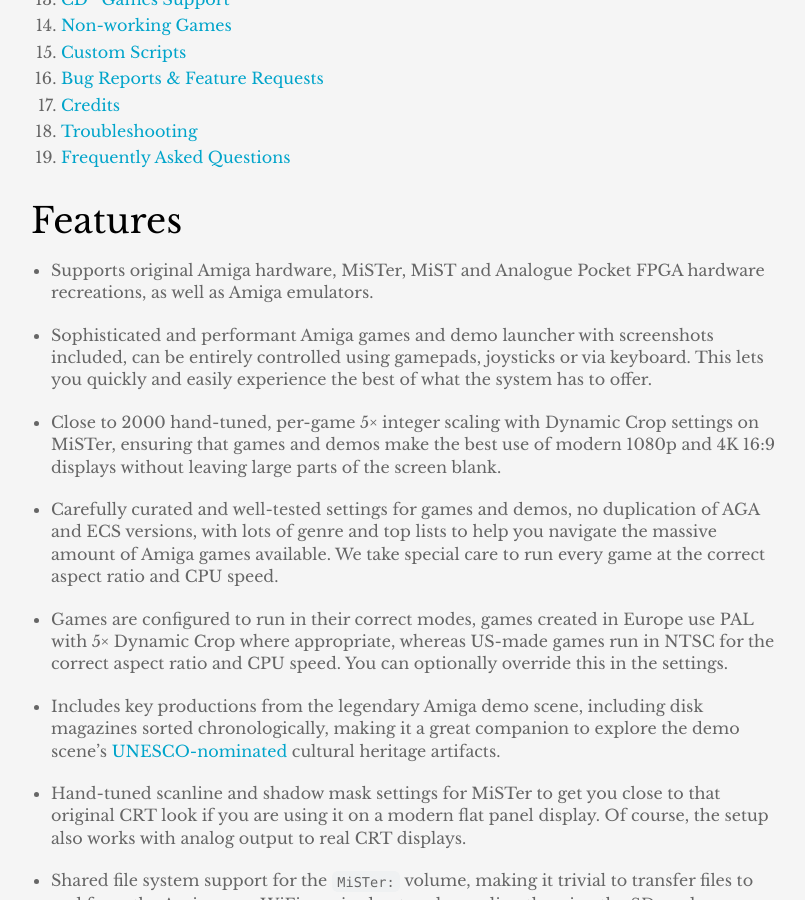
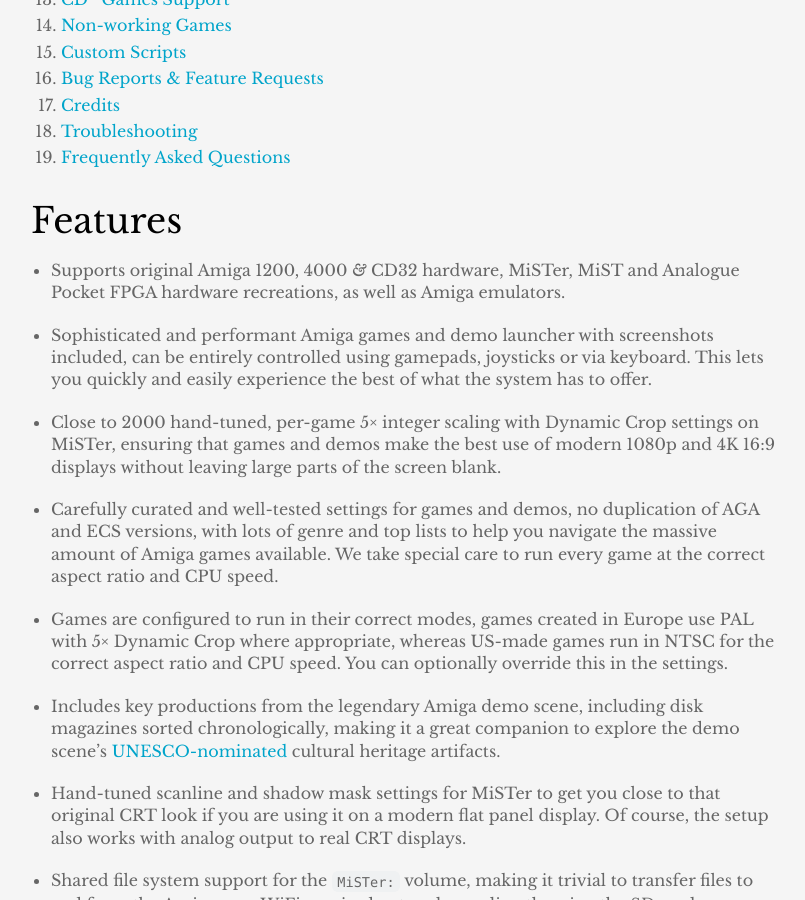
Before and after one commit to amigavision/amigavision.github.io, a Jekyll site: the page built from docs.md, in a window 1280 px wide and 900 px high, scrolled down 923 px. Shown: the whole window, without its empty margins (234-1039 px from the left). Built offline with Jekyll 4.4.1, drawn with Linux system fonts in a browser that asks for light colours.

Commit message:
Specify AGA hardware

```diff
--- a/docs.md
+++ b/docs.md
@@ -32,7 +32,7 @@
 
 ## Features
 
-* Supports original Amiga hardware, MiSTer, MiST and Analogue Pocket FPGA hardware recreations, as well as Amiga emulators.
+* Supports original Amiga 1200, 4000 *&* CD32 hardware, MiSTer, MiST and Analogue Pocket FPGA hardware recreations, as well as Amiga emulators.
 
 * Sophisticated and performant Amiga games and demo launcher with screenshots included, can be entirely controlled using gamepads, joysticks or via keyboard. This lets you quickly and easily experience the best of what the system has to offer.
 
```
